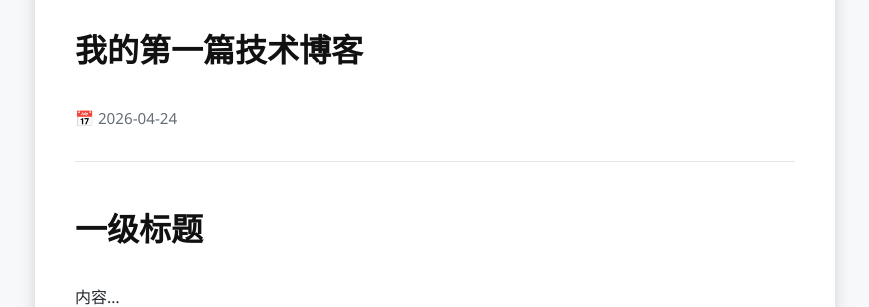
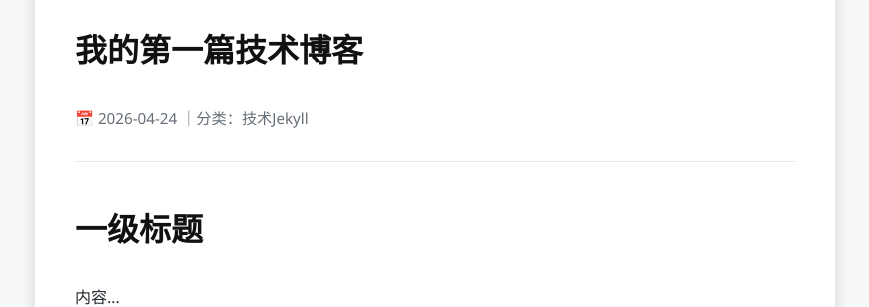
Before and after one commit to YinquanZeng/YinquanZeng.github.io, a Jekyll site: the page built from _posts/2026-04-26-test2.md, in a window 1280 px wide. Shown: the part 184-491 px from the top of the page, without its empty margins (205-1074 px from the left). Built offline with Jekyll 4.4.1, drawn with Linux system fonts in a browser that asks for light colours.

Commit message:
Update post.html

```diff
--- a/_layouts/post.html
+++ b/_layouts/post.html
@@ -3,8 +3,9 @@ layout: default
 ---
 
 <h1>{{ page.title }}</h1>
-<p style="color:#656d76; font-size:0.95rem;">
+<p style="color:var(--muted-color); font-size:0.95rem;">
   📅 {{ page.date | date: "%Y-%m-%d" }}
+  ｜分类：{{ page.categories }}
 </p>
 <hr>
 
```
